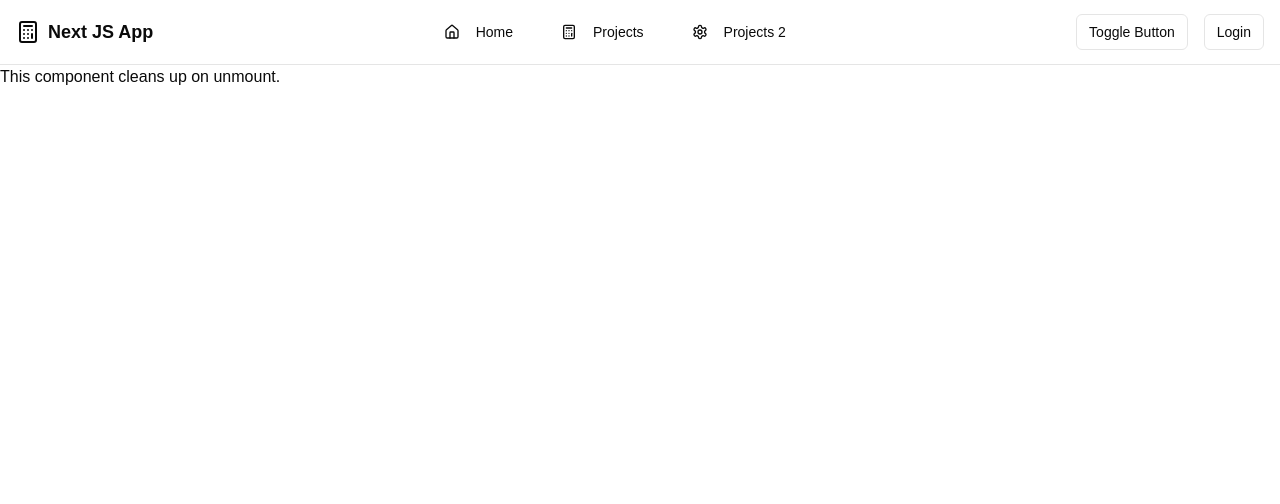
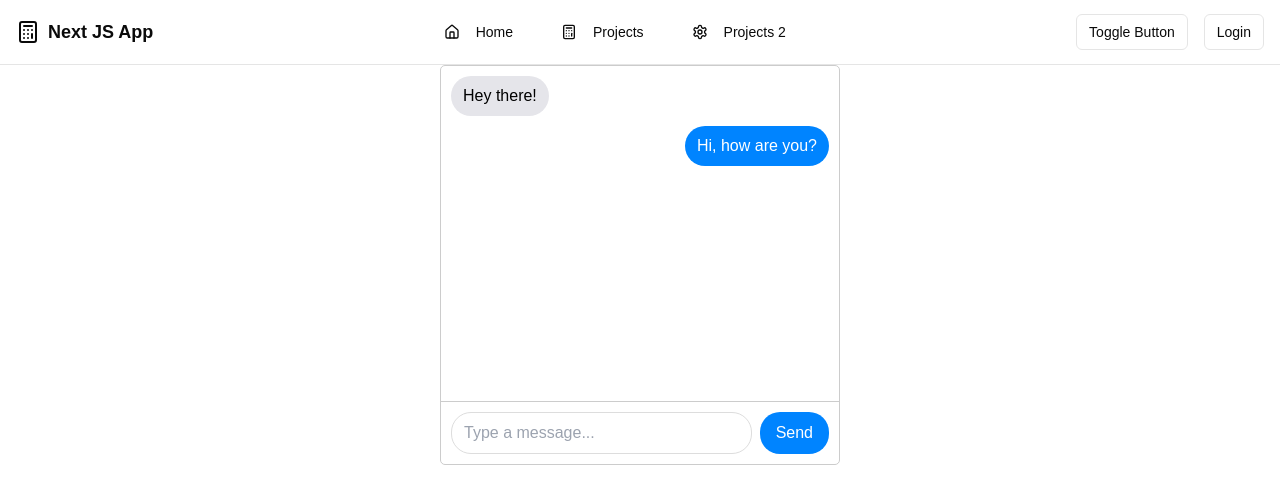
Before and after one commit to 1hirak/ProjectDisplay, a Next.js app: page /useeffect/p5 in a window 1280 px wide. Shown: the top 504 px of the page. Built offline with nearby package versions, Linux system fonts and the light colour scheme.

Commit message:
working on websocket

```diff
--- a/package.json
+++ b/package.json
@@ -12,6 +12,7 @@
   "dependencies": {
     "@radix-ui/react-checkbox": "^1.1.3",
     "@radix-ui/react-label": "^2.1.2",
+    "@radix-ui/react-scroll-area": "^1.2.3",
     "@radix-ui/react-slot": "^1.1.1",
     "@radix-ui/react-toggle": "^1.1.1",
     "class-variance-authority": "^0.7.1",
--- a/src/app/useeffect/p5/page.jsx
+++ b/src/app/useeffect/p5/page.jsx
@@ -1,19 +1,92 @@
-import React, { useEffect } from 'react';
+'use client'
+import React, { useState } from 'react'
 
-function CleanupOnUnmount() {
-  useEffect(() => {
-    // TODO: Add your setup logic here (e.g., subscribe to a service, start a timer, etc.)
+function SimpleMessagingApp() {
+  const [message, setMessage] = useState('')
+  const [messages, setMessages] = useState([
+    { text: 'Hey there!', isSent: false },
+    { text: 'Hi, how are you?', isSent: true }
+  ])
 
-    return () => {
-      // TODO: Add your cleanup logic here (e.g., unsubscribe, clear timers, etc.)
-    };
-  }, []); // Runs once on mount, cleanup runs on unmount
+  // Handle submit form
+  const handleSubmit = (e) => {
+    e.preventDefault()
+    if (!message.trim()) return
+
+    // Add message
+    setMessages([...messages, { text: message, isSent: true }])
+    setMessage('')
+  }
 
   return (
-    <div>
-      <h1>This component cleans up on unmount.</h1>
+    <div style={{ maxWidth: '400px', margin: '0 auto', fontFamily: 'Arial' }}>
+      <div style={{
+        height: '400px',
+        border: '1px solid #ccc',
+        borderRadius: '5px',
+        display: 'flex',
+        flexDirection: 'column'
+      }}>
+        {/* Messages area */}
+        <div style={{
+          flex: 1,
+          padding: '10px',
+          overflowY: 'auto'
+        }}>
+          {messages.map((msg, index) => (
+            <div key={index} style={{
+              textAlign: msg.isSent ? 'right' : 'left',
+              marginBottom: '10px'
+            }}>
+              <span style={{
+                background: msg.isSent ? '#0084ff' : '#e5e5ea',
+                color: msg.isSent ? 'white' : 'black',
+                padding: '8px 12px',
+                borderRadius: '20px',
+                display: 'inline-block',
+                maxWidth: '70%'
+              }}>
+                {msg.text}
+              </span>
+            </div>
+          ))}
+        </div>
+
+        {/* Input area */}
+        <form onSubmit={handleSubmit} style={{
+          display: 'flex',
+          padding: '10px',
+          borderTop: '1px solid #ccc'
+        }}>
+          <input
+            value={message}
+            onChange={(e) => setMessage(e.target.value)}
+            placeholder="Type a message..."
+            style={{
+              flex: 1,
+              padding: '8px 12px',
+              border: '1px solid #ddd',
+              borderRadius: '20px',
+              marginRight: '8px'
+            }}
+          />
+          <button
+            type="submit"
+            style={{
+              background: '#0084ff',
+              color: 'white',
+              border: 'none',
+              borderRadius: '20px',
+              padding: '8px 16px',
+              cursor: 'pointer'
+            }}
+          >
+            Send
+          </button>
+        </form>
+      </div>
     </div>
-  );
+  )
 }
 
-export default CleanupOnUnmount;
+export default SimpleMessagingApp
--- /dev/null
+++ b/src/app/useeffect/p6/page.jsx
@@ -0,0 +1,82 @@
+'use client'
+
+import React, { useState } from 'react'
+import { Button } from "@/components/ui/button"
+import { Input } from "@/components/ui/input"
+import { Card, CardContent, CardFooter, CardHeader, CardTitle } from "@/components/ui/card"
+import { ScrollArea } from "@/components/ui/scroll-area"
+
+function SimpleMessagingApp() {
+  const [message, setMessage] = useState('')
+
+  // Sample messages for UI demonstration
+  const [messages] = useState([
+    { id: 1, type: 'received', text: 'Hey there! How are you doing?', timestamp: '10:23 AM' },
+    { id: 2, type: 'sent', text: 'I\'m good, thanks! Just working on a new project.', timestamp: '10:24 AM' },
+    { id: 3, type: 'received', text: 'Sounds interesting! What kind of project is it?', timestamp: '10:26 AM' },
+    { id: 4, type: 'sent', text: 'It\'s a simple messaging app UI.', timestamp: '10:28 AM' },
+    { id: 11, type: 'received', text: 'Hey there! How are you doing?', timestamp: '10:23 AM' },
+    { id: 21, type: 'sent', text: 'I\'m good, thanks! Just working on a new project.', timestamp: '10:24 AM' },
+    { id: 31, type: 'received', text: 'Sounds interesting! What kind of project is it?', timestamp: '10:26 AM' },
+    { id: 41, type: 'sent', text: 'It\'s a simple messaging app UI.', timestamp: '10:28 AM' },
+  ])
+
+  // Handle submit form (UI only)
+  const handleSubmit = (e) => {
+    e.preventDefault()
+    // UI only - no actual sending logic
+    setMessage('')
+  }
+
+  return (
+    <div className="flex justify-center items-center h-screen bg-gray-100">
+      <Card className="w-full max-w-md h-[600px] flex flex-col">
+        <CardHeader className="border-b">
+          <CardTitle>Messages</CardTitle>
+        </CardHeader>
+
+        <CardContent className="flex-1 p-4 overflow-hidden">
+          <ScrollArea className="h-full pr-4">
+            <div className="space-y-4">
+              {messages.map((msg) => (
+                <div
+                  key={msg.id}
+                  className={`flex ${msg.type === 'sent' ? 'justify-end' : 'justify-start'}`}
+                >
+                  <div
+                    className={`px-4 py-2 rounded-lg max-w-xs ${
+                      msg.type === 'sent'
+                        ? 'bg-blue-500 text-white rounded-br-none'
+                        : 'bg-gray-200 rounded-bl-none'
+                    }`}
+                  >
+                    <p>{msg.text}</p>
+                    <p className={`text-xs mt-1 ${msg.type === 'sent' ? 'text-blue-100' : 'text-gray-500'}`}>
+                      {msg.timestamp}
+                    </p>
+                  </div>
+                </div>
+              ))}
+            </div>
+          </ScrollArea>
+        </CardContent>
+
+        <CardFooter className="border-t p-4">
+          <form onSubmit={handleSubmit} className="flex w-full items-center">
+            <Input
+              value={message}
+              onChange={(e) => setMessage(e.target.value)}
+              placeholder="Type a message..."
+              className="flex-1"
+            />
+            <Button type="submit" className="ml-2">
+              Send
+            </Button>
+          </form>
+        </CardFooter>
+      </Card>
+    </div>
+  )
+}
+
+export default SimpleMessagingApp
--- /dev/null
+++ b/src/app/useeffect/p7/page.jsx
@@ -0,0 +1,71 @@
+"use client";
+import React, { useState, useEffect } from "react";
+import { Input } from "@/components/ui/input";
+import { Button } from "@/components/ui/button";
+import { Send } from "lucide-react";
+
+function WebSocketChat() {
+  const [messages, setMessages] = useState([]);
+  const [inputValue, setinputValue] = useState("");
+  useEffect(() => {
+    const socket = new WebSocket("wss://ws.postman-echo.com/raw");
+
+    socket.addEventListener("open", () => {
+      console.log("connection established");
+      socket.send("hello");
+    });
+    socket.addEventListener("message", (x) => {
+        const data = x.data;
+        setMessages((x) => [...x, data]);
+      });
+      const handleSubmit = () => {
+        socket.send(inputValue);
+        setinputValue("");
+      };
+
+
+    return () => {
+      socket.close();
+    };
+  }, []);
+
+
+  return (
+    <div className="flex items-center justify-center min-h-screen bg-gray-100">
+      <div className="max-w-[400px] w-full p-6 bg-white rounded-lg shadow-md">
+        <h1 className="text-2xl font-bold text-center text-gray-800">
+          Chat Messages
+        </h1>
+        <ul className="mt-4 space-y-2">
+          message
+          {messages.map((msg, idx) => (
+            <li key={idx} className="p-2 bg-gray-50 rounded text-gray-700">
+              {msg}
+            </li>
+          ))}
+        </ul>
+        <div>
+          <form
+            className="flex gap-3"
+            onSubmit={(e) => {
+              e.preventDefault();
+              handleSubmit();
+            }}
+          >
+            <Input
+              type="text"
+              value={inputValue}
+              onChange={(e) => setinputValue(e.target.value)}
+            ></Input>
+            <Button type="submit">
+              Send
+              <Send />
+            </Button>
+          </form>
+        </div>
+      </div>
+    </div>
+  );
+}
+
+export default WebSocketChat;
--- a/src/app/useeffect/page.jsx
+++ b/src/app/useeffect/page.jsx
@@ -11,7 +11,12 @@ const resources = [
   { id: 2, title: "Set Interval", path: "/useeffect/p2" },
   { id: 3, title: "Update Document Title on State Change", path: "/useeffect/p3" },
   { id: 4, title: "Window Resize Listener", path: "/useeffect/p4" },
-  { id: 5, title: "Component with Cleanup on Unmount", path: "/useeffect/p5" },
+  { id: 5, title: "websocket basics", path: "/useeffect/p5" },
+  { id: 6, title: "ChatApp using Websocket** ", path: "/useeffect/p6" },
+  { id: 7, title: "websocket basic 2**", path: "/useeffect/p7" },
+  { id: 8, title: "Update Document Title on State Change", path: "/useeffect/p3" },
+  { id: 9, title: "Window Resize Listener", path: "/useeffect/p4" },
+  { id: 10, title: "websocket basics", path: "/useeffect/p5" },
 ];
 
 export default function TableList() {
--- /dev/null
+++ b/src/components/ui/scroll-area.jsx
@@ -0,0 +1,40 @@
+"use client"
+
+import * as React from "react"
+import * as ScrollAreaPrimitive from "@radix-ui/react-scroll-area"
+
+import { cn } from "@/lib/utils"
+
+const ScrollArea = React.forwardRef(({ className, children, ...props }, ref) => (
+  <ScrollAreaPrimitive.Root
+    ref={ref}
+    className={cn("relative overflow-hidden", className)}
+    {...props}>
+    <ScrollAreaPrimitive.Viewport className="h-full w-full rounded-[inherit]">
+      {children}
+    </ScrollAreaPrimitive.Viewport>
+    <ScrollBar />
+    <ScrollAreaPrimitive.Corner />
+  </ScrollAreaPrimitive.Root>
+))
+ScrollArea.displayName = ScrollAreaPrimitive.Root.displayName
+
+const ScrollBar = React.forwardRef(({ className, orientation = "vertical", ...props }, ref) => (
+  <ScrollAreaPrimitive.ScrollAreaScrollbar
+    ref={ref}
+    orientation={orientation}
+    className={cn(
+      "flex touch-none select-none transition-colors",
+      orientation === "vertical" &&
+        "h-full w-2.5 border-l border-l-transparent p-[1px]",
+      orientation === "horizontal" &&
+        "h-2.5 flex-col border-t border-t-transparent p-[1px]",
+      className
+    )}
+    {...props}>
+    <ScrollAreaPrimitive.ScrollAreaThumb className="relative flex-1 rounded-full bg-border" />
+  </ScrollAreaPrimitive.ScrollAreaScrollbar>
+))
+ScrollBar.displayName = ScrollAreaPrimitive.ScrollAreaScrollbar.displayName
+
+export { ScrollArea, ScrollBar }
```
Also changed, not shown: 1 other file (tests, documents, lock files or other folders).
